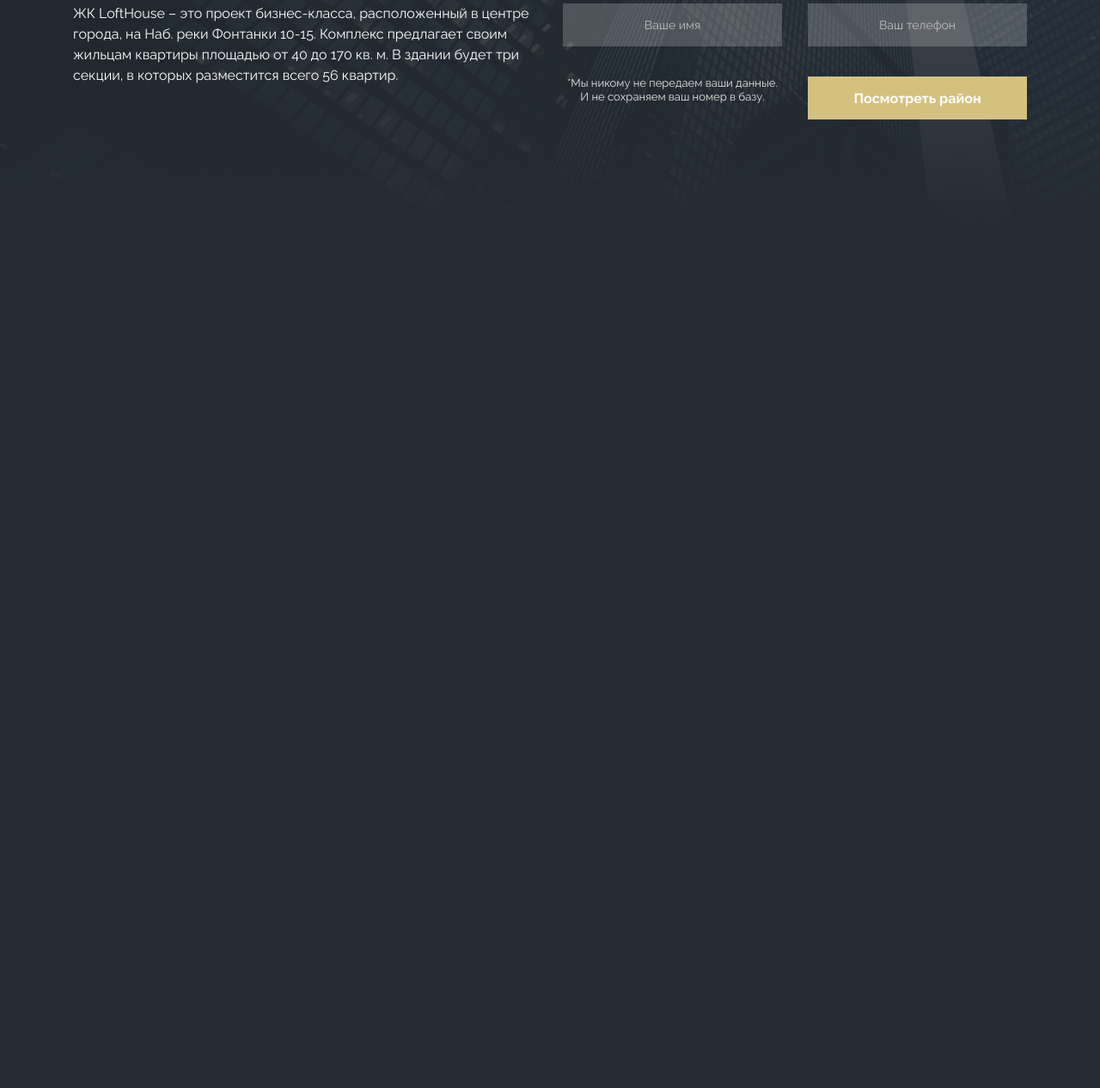
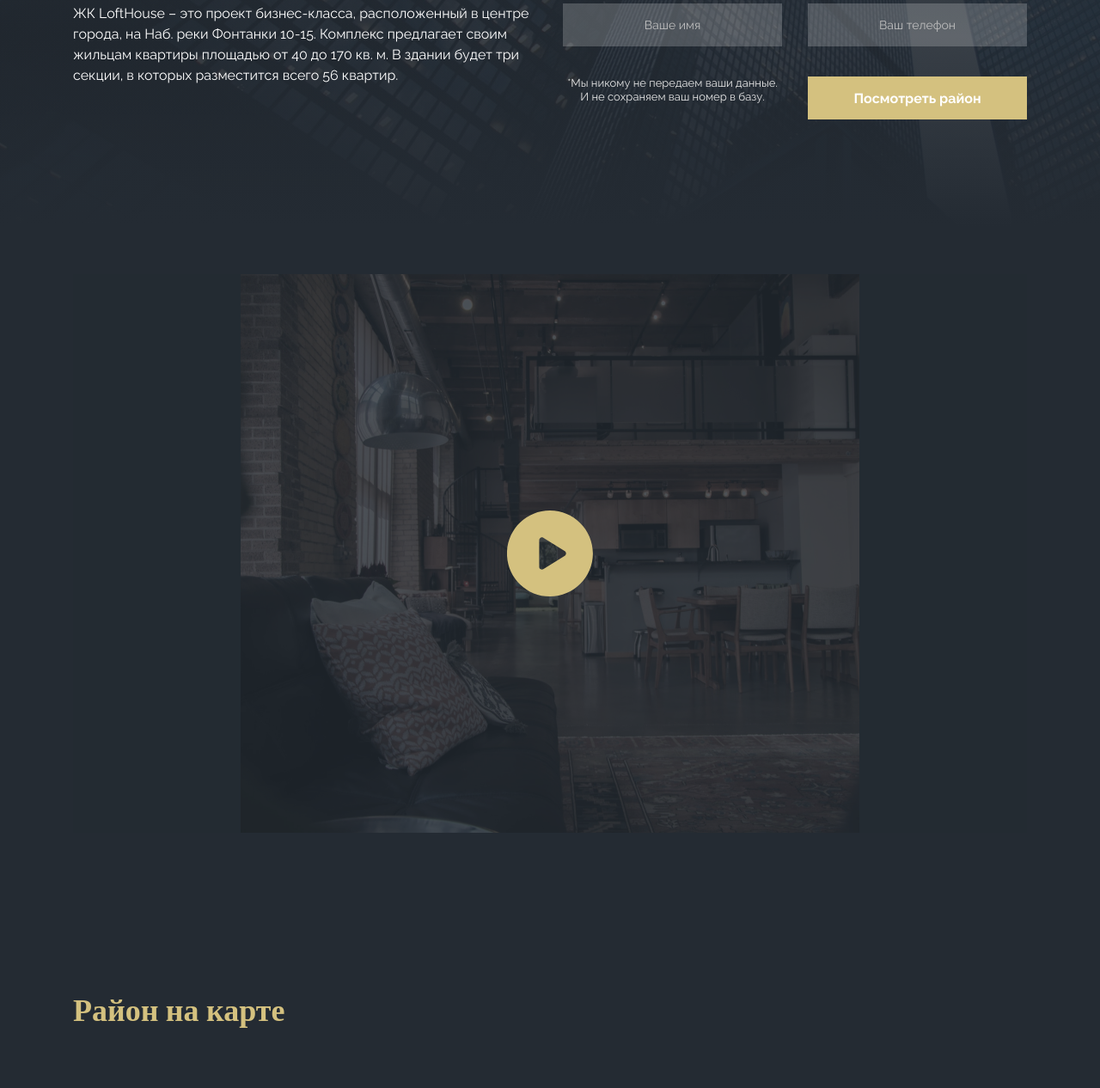
Before and after one commit to Science-B/-----------, a plain HTML site: page index.html in a window 1280 px wide. Shown: the part 2314-3580 px from the top of the page at 86% size. Before the commit the page ends 2633 px from the top, so only its background shows below. Drawn offline with nearby package versions, Linux system fonts and the light colour scheme.

Commit message:
added video&map section

```diff
--- a/index.html
+++ b/index.html
@@ -166,6 +166,34 @@
           </div>
         </div>
       </section>
+      <section class="video">
+        <h2 class="visually-hidden">Видео про LoftHouse</h2>
+        <div class="container">
+          <a
+            href="https://www.youtube.com/watch?v=bhJNL9JUsnY"
+            class="video__link"
+          >
+            <img
+              src="./img/main/film/video.jpg"
+              alt="video"
+              class="video__img" />
+            <img
+              src="./img/main/film/play-button.svg"
+              alt="video"
+              class="video__icon"
+          /></a>
+        </div>
+      </section>
+      <section class="section-map">
+        <div class="container">
+          <div class="section-map__title">
+            <h2 class="title-2">Район на карте</h2>
+          </div>
+          <div class="section-map__map">
+            <div class="map" id="map"></div>
+          </div>
+        </div>
+      </section>
     </main>
   </body>
 </html>
--- /dev/null
+++ b/scss/blocks/_map.scss
@@ -0,0 +1,12 @@
+.section-map {
+  padding: 180px 0px;
+}
+.section-map__title {
+  margin-bottom: 88px;
+}
+.section-map__map {
+  height: 358px;
+  background: gray;
+}
+.map {
+}
--- /dev/null
+++ b/scss/blocks/_video.scss
@@ -0,0 +1,39 @@
+.video {
+}
+
+.video__link {
+  position: relative;
+  display: block;
+  text-align: center;
+
+  &::before {
+    content: "";
+    position: absolute;
+    left: 0px;
+    top: 0px;
+    width: 100%;
+    height: 100%;
+
+    background: rgba(36, 43, 51, 0.8);
+    transition: background-color 0.2s ease-in;
+  }
+
+  &:hover::before {
+    background: rgba(36, 43, 51, 0.7);
+  }
+}
+.video__img {
+}
+
+.video__icon {
+  position: absolute;
+  left: 50%;
+  top: 50%;
+  transform: translate(-50%, -50%);
+  transition: all 0.2s ease-in;
+
+  &:hover {
+    transform: translate(-50%, -50%) scale(1.2);
+    filter: saturate(1.5);
+  }
+}
--- a/scss/main.scss
+++ b/scss/main.scss
@@ -11,3 +11,5 @@
 @import "./blocks/card";
 @import "./blocks/feedback";
 @import "./blocks/form";
+@import "./blocks/video";
+@import "./blocks/map";
```
Also changed, not shown: css/main.css, img/main/film/play-button.svg (added), img/main/film/video.jpg (added), 1 other file.
